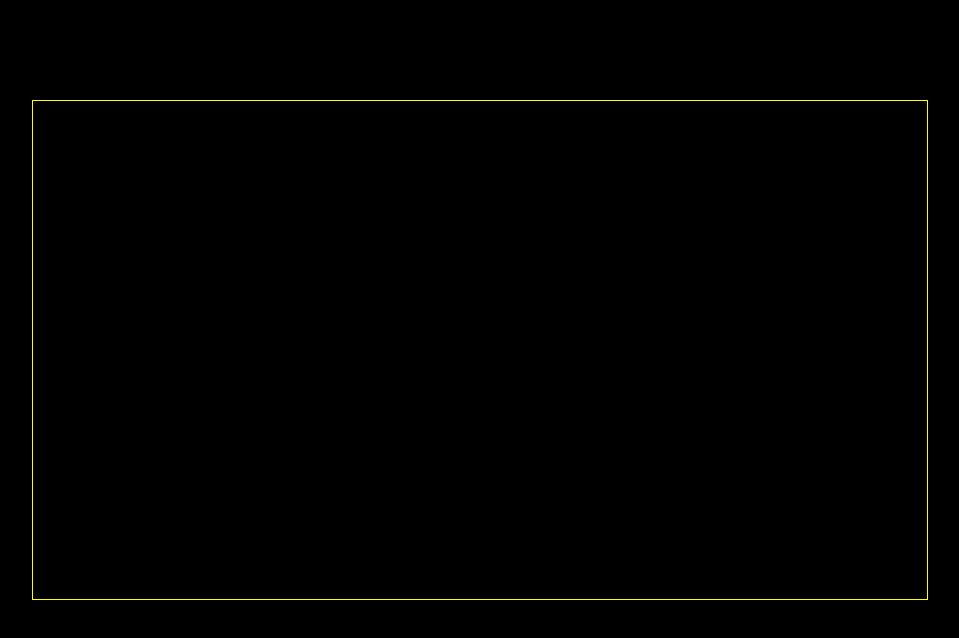
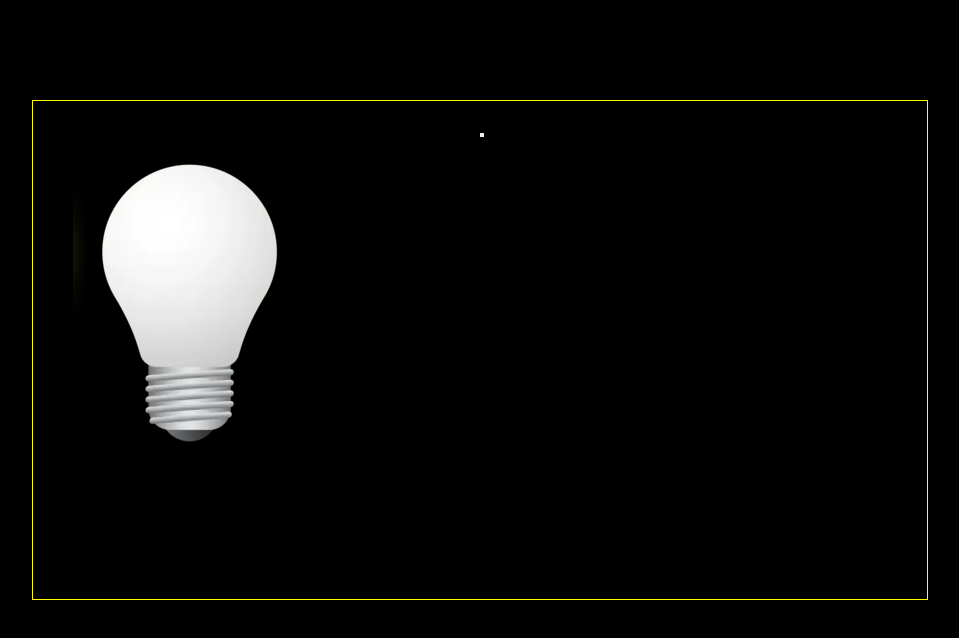
Before and after one commit to matteodragotto/js-dom-1, a plain HTML site: page index.html in a window 1280 px wide. Shown: the whole page, without its empty margins (160-1119 px from the left). Drawn offline with Linux system fonts and the light colour scheme.

Commit message:
[feat] light-bulb images and switch button

```diff
--- a/assets/css/style.css
+++ b/assets/css/style.css
@@ -13,4 +13,14 @@ body {
   height: 500px;
   border: 1px solid yellow;
   margin: 100px auto;
+  padding: 20px 40px;
+  display: flex
 }
+
+.img{
+  width: 50%;
+}
+
+.hide {
+  display: none;
+}
--- a/index.html
+++ b/index.html
@@ -7,7 +7,16 @@
   <title>Primi passi col DOM</title>
 </head>
 <body>
-  <div class="container"></div>
+  <div class="container">
+    <div class="img">
+      <img src="./assets/img/white_lamp.png" alt="lampada-spenta" >
+      <img src="./assets/img/yellow_lamp.png" alt="lampada-accesa" class="hide">
+    </div>
+    <div class="switch">
+      <button id="light-switch"></button>
+    </div>
+
+  </div>
 
 
 
```
